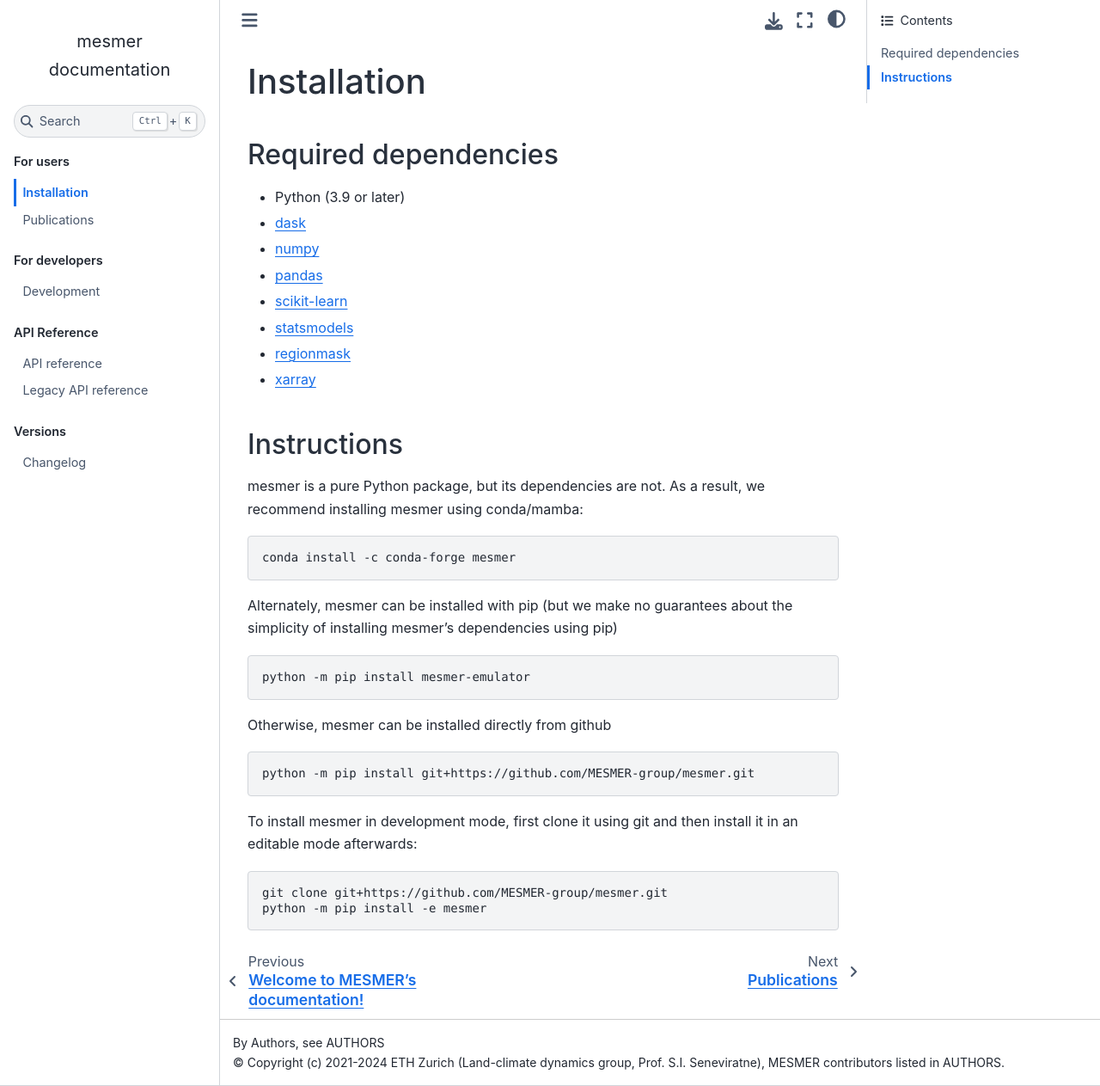
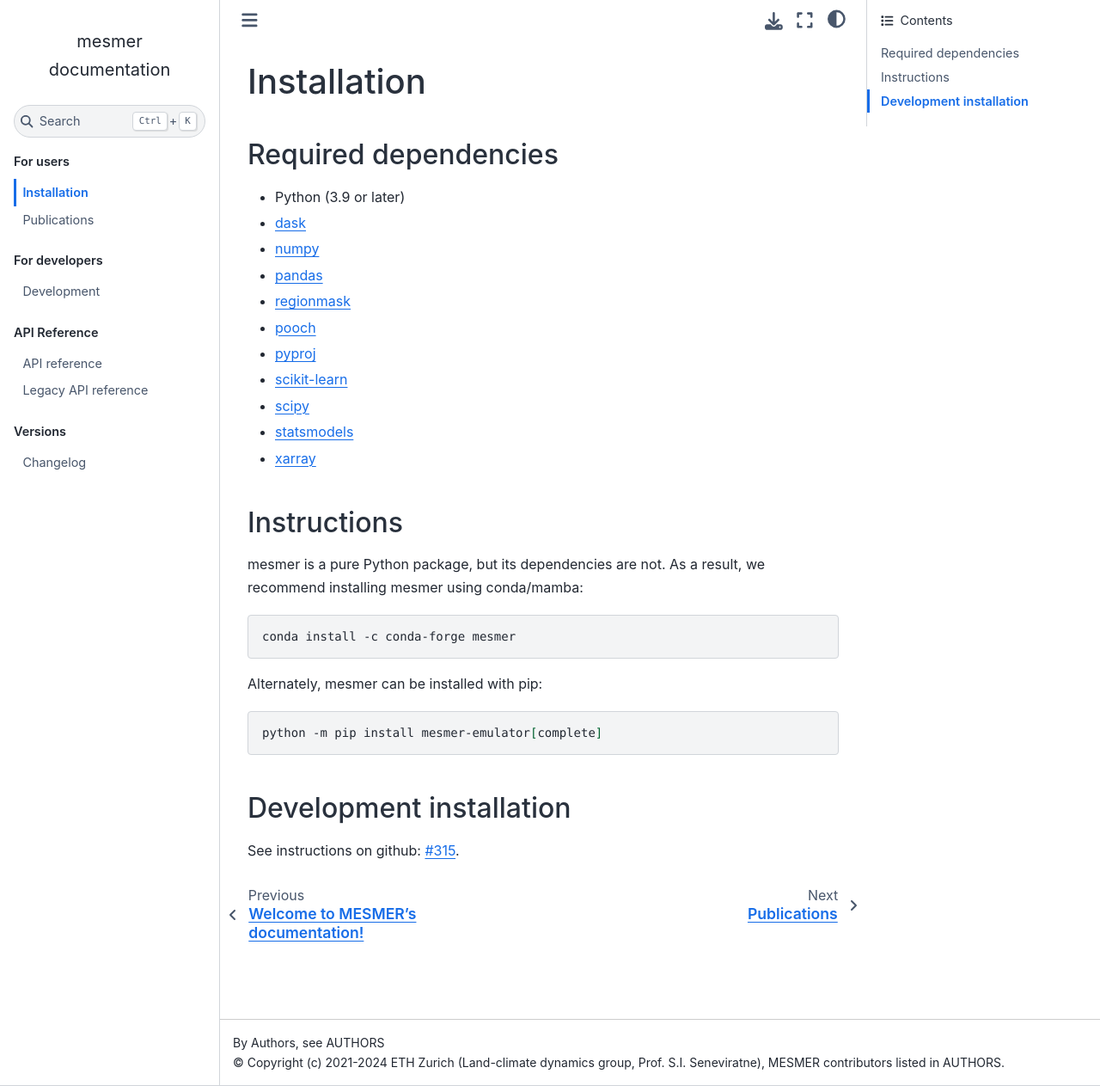
Before and after one commit to MESMER-group/mesmer, a Sphinx documentation site: the page built from docs/source/installation.rst, in a window 1280 px wide and 1263 px high. Shown: the whole window at 86% size. Built offline with Sphinx 7.4.7 and the Sphinx Book theme 1.1.4, drawn with Linux system fonts in a browser that asks for light colours; the version number could not be read and is left out.

Commit message:
clean up dependencies (#448)
* clean up dependencies

* add nc-time-axis

* changelog

* add plotting dependencies as extras

* update min-all-deps.yml

* rename extra to complete

```diff
--- a/CHANGELOG.rst
+++ b/CHANGELOG.rst
@@ -41,6 +41,7 @@
   By `Mathias Hauser`_.
 - Restore compatibility with pandas version v2.2 and xarray version v2024.02 (`#404 <https://github.com/MESMER-group/mesmer/pull/404>`_).
   By `Mathias Hauser`_.
+- Explicitely include all required dependencies (`#448 <https://github.com/MESMER-group/mesmer/pull/448>`_).
 
 
 v0.10.0 - 2024.01.04
--- a/docs/source/installation.rst
+++ b/docs/source/installation.rst
@@ -8,9 +8,12 @@
 - `dask <https://dask.org/>`__
 - `numpy <http://www.numpy.org/>`__
 - `pandas <https://pandas.pydata.org/>`__
+- `regionmask <https://regionmask.readthedocs.io/en/stable/>`__
+- `pooch <https://www.fatiando.org/pooch/latest/>`__
+- `pyproj <https://pyproj4.github.io/pyproj/stable/>`__
 - `scikit-learn <https://scikit-learn.org/stable/>`__
+- `scipy <https://scipy.org/>`__
 - `statsmodels <https://www.statsmodels.org/stable/index.html>`__
-- `regionmask <https://regionmask.readthedocs.io/en/stable/>`__
 - `xarray <http://xarray.pydata.org/>`__
 
 Instructions
@@ -23,25 +26,13 @@
 
     conda install -c conda-forge mesmer
 
-Alternately, mesmer can be installed with pip (but we make no guarantees about
-the simplicity of installing mesmer's dependencies using pip)
+Alternately, mesmer can be installed with pip:
 
 .. code-block:: bash
 
-   python -m pip install mesmer-emulator
+   python -m pip install mesmer-emulator[complete]
 
-Otherwise, mesmer can be installed directly from github
+Development installation
+------------------------
 
-.. code-block:: bash
-
-   python -m pip install git+https://github.com/MESMER-group/mesmer.git
-
-To install mesmer in development mode, first clone it using git and then
-install it in an editable mode afterwards:
-
-.. code-block:: bash
-
-   git clone git+https://github.com/MESMER-group/mesmer.git
-   python -m pip install -e mesmer
-
-.. _conda: http://conda.io/
+See instructions on github: `#315 <https://github.com/MESMER-group/mesmer/issues/315>`__.
```
Also changed, not shown: environment.yml (+6 -2 lines), setup.cfg (+14 -2 lines), 1 other file.
